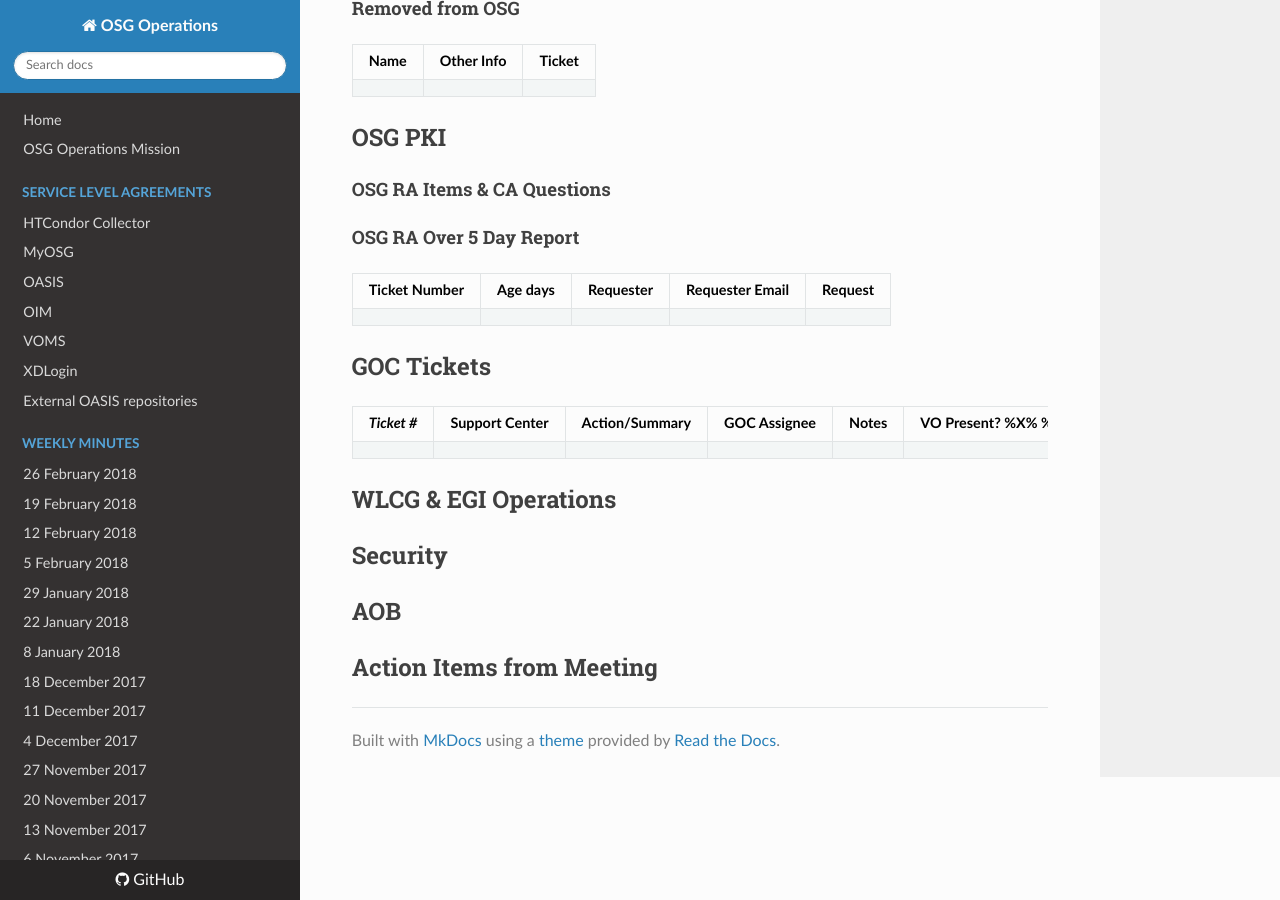
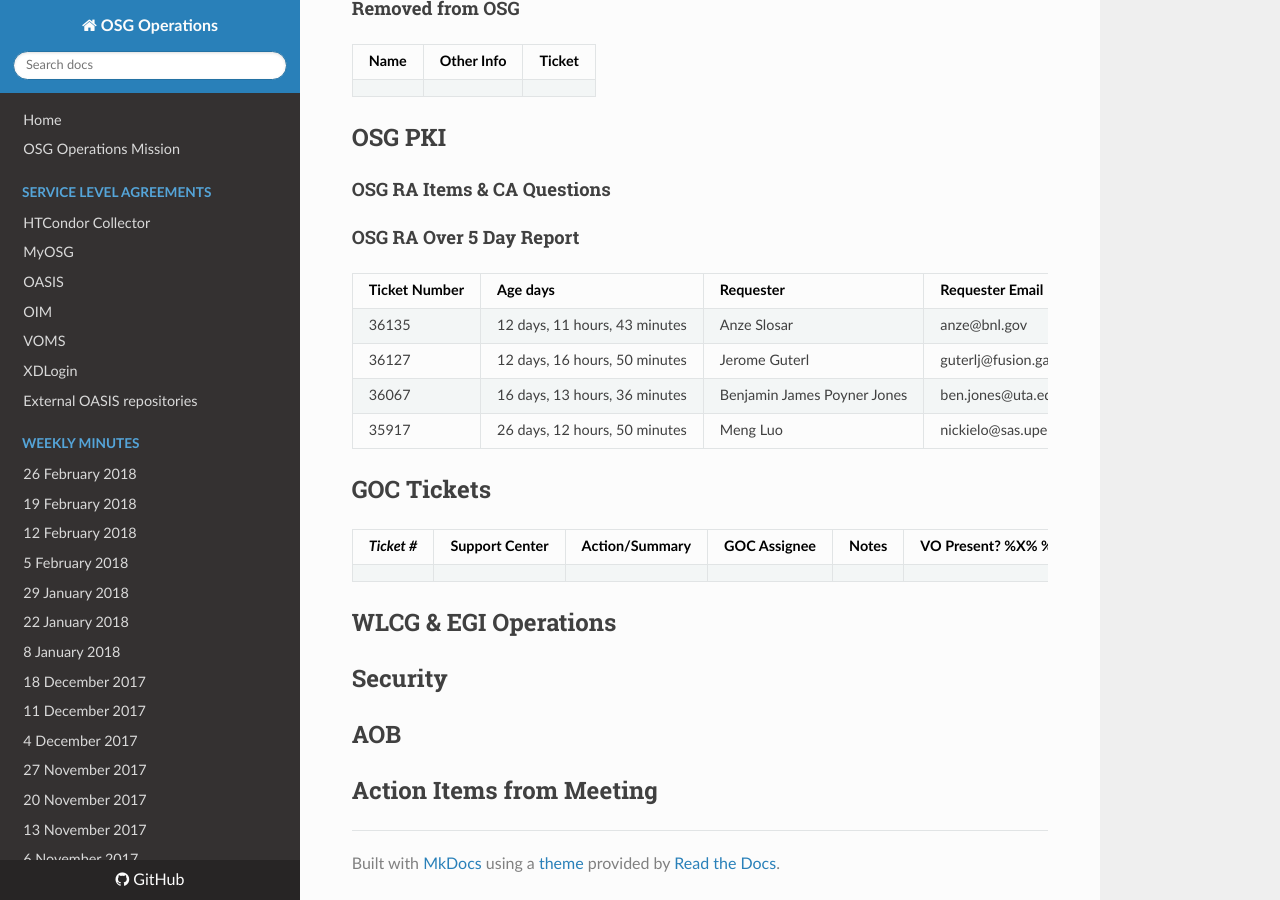
Before and after one commit to osg-htc/operations, an MkDocs documentation site: the page built from docs/WeeklyMinutes/26Feb2018.md, in a window 1280 px wide and 900 px high, scrolled down 1843 px. Built offline with MkDocs 1.6.1, drawn with Linux system fonts in a browser that asks for light colours; nearby versions of some CDN libraries; old or Windows-style settings are respelled for this version of MkDocs.

Commit message:
Update 26Feb2018.md

```diff
--- a/docs/WeeklyMinutes/26Feb2018.md
+++ b/docs/WeeklyMinutes/26Feb2018.md
@@ -73,6 +73,10 @@
 #### OSG RA Over 5 Day Report
 | Ticket Number	|Age days	|Requester	|Requester Email		|Request |
 | --------- | ------- | --------- | ----------------- | ------ |
+| 36135 | 12 days, 11 hours, 43 minutes | Anze Slosar | anze@bnl.gov | User Certificate Request for Anze Slosar(VO:LSST) |
+| 36127 | 12 days, 16 hours, 50 minutes | Jerome Guterl | guterlj@fusion.gat.com | User Certificate Request for Jerome Guterl(VO:NERSC) |
+| 36067 | 16 days, 13 hours, 36 minutes | Benjamin James Poyner Jones | ben.jones@uta.edu | User Certificate Request for Benjamin James Poyner Jones(VO:IceCube) |
+| 35917 | 26 days, 12 hours, 50 minutes | Meng Luo | nickielo@sas.upenn.edu | User Certificate Request for Meng Luo(VO:snoplus.snolab.ca) |
 
 ## GOC Tickets
 
```
